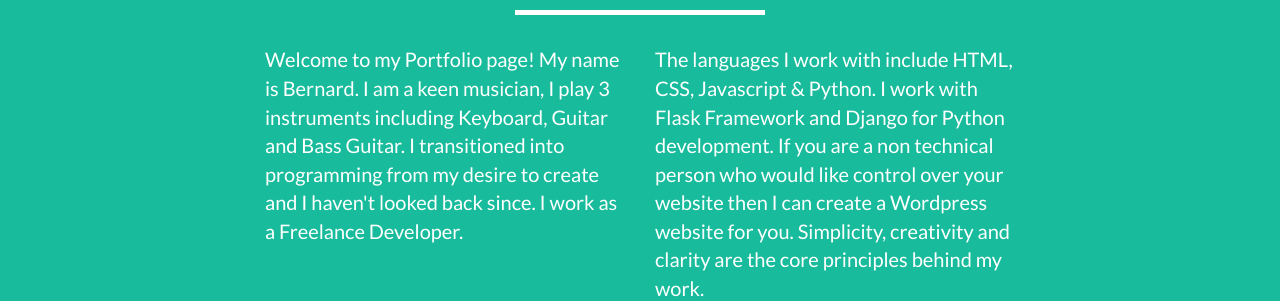
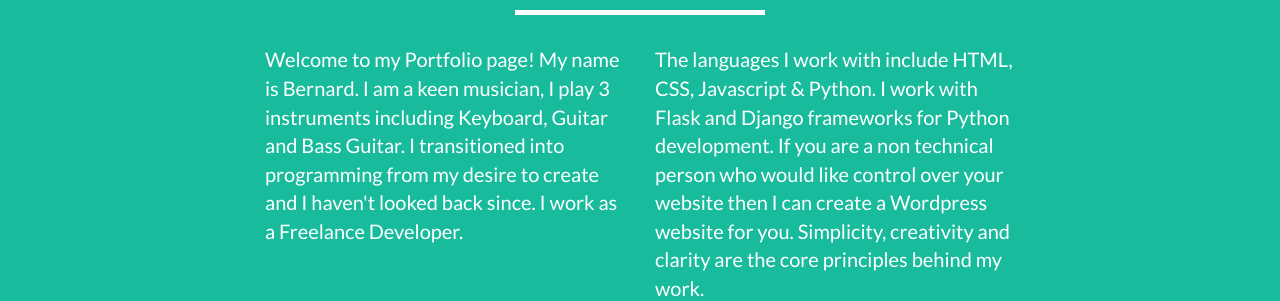
Before and after one commit to asibubernard/asibu_flask_portfolio, a Flask app: page / in a window 1280 px wide. Shown: the part 1262-1563 px from the top of the page. Run offline with Flask 2, Linux system fonts and the light colour scheme; some libraries are stand-ins or nearby versions.

Commit message:
made changes to the about section of the page

```diff
--- a/templates/index.html
+++ b/templates/index.html
@@ -120,7 +120,7 @@
                     <p> Welcome to my Portfolio page! My name is Bernard. I am a keen musician, I play 3 instruments including Keyboard, Guitar and Bass Guitar. I transitioned into programming from my desire to create and I haven't looked back since. I work as a Freelance Developer. </p>
                 </div>
                 <div class="col-lg-4">
-                    <p> The languages I work with include HTML, CSS, Javascript & Python. I work with Flask Framework and Django for Python development. If you are a non technical person who would like control over your website then I can create a Wordpress website for you. Simplicity, creativity and clarity are the core principles behind my work. </p>
+                    <p> The languages I work with include HTML, CSS, Javascript & Python. I work with Flask and Django frameworks for Python development. If you are a non technical person who would like control over your website then I can create a Wordpress website for you. Simplicity, creativity and clarity are the core principles behind my work. </p>
                 </div>
             </div>
         </div>
```
